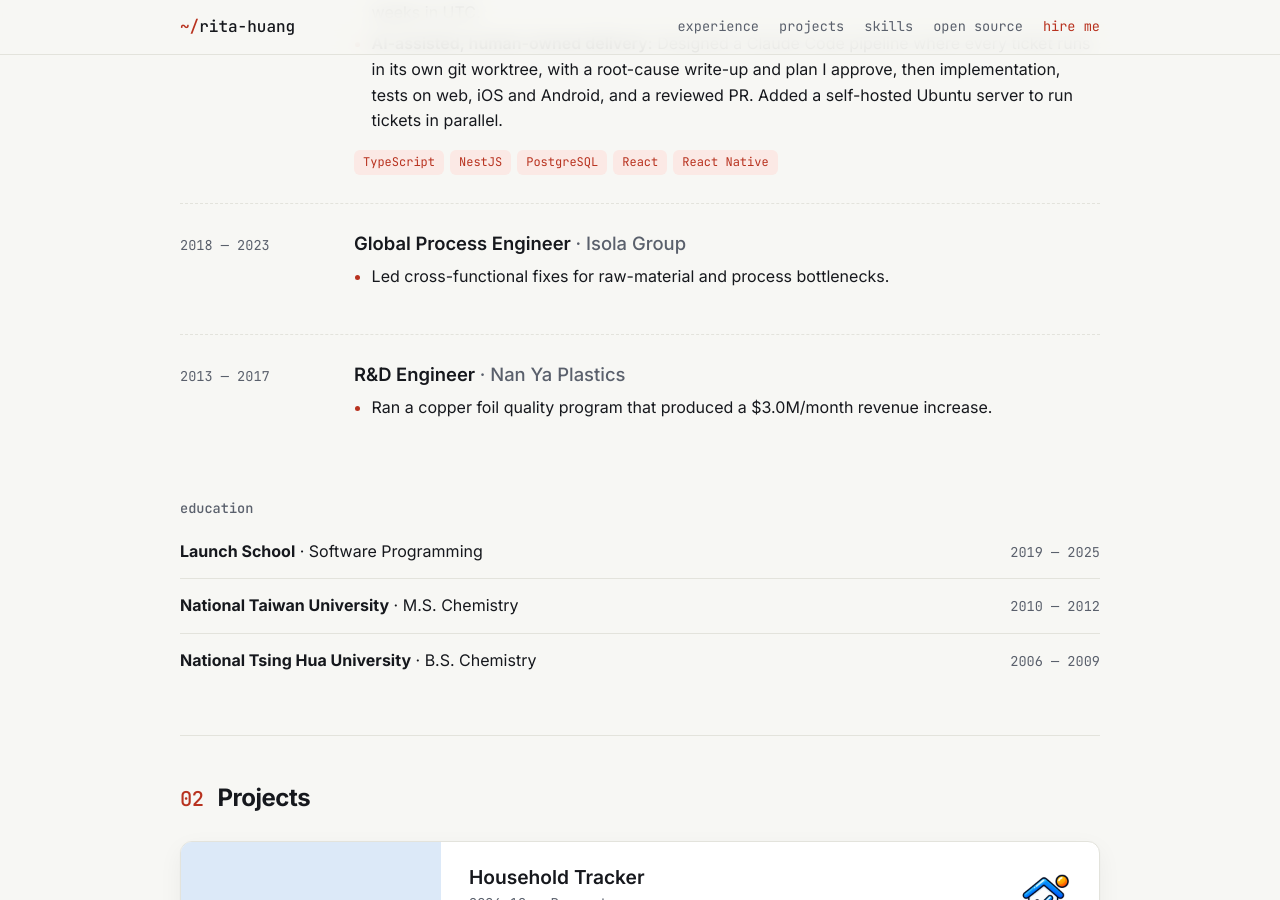
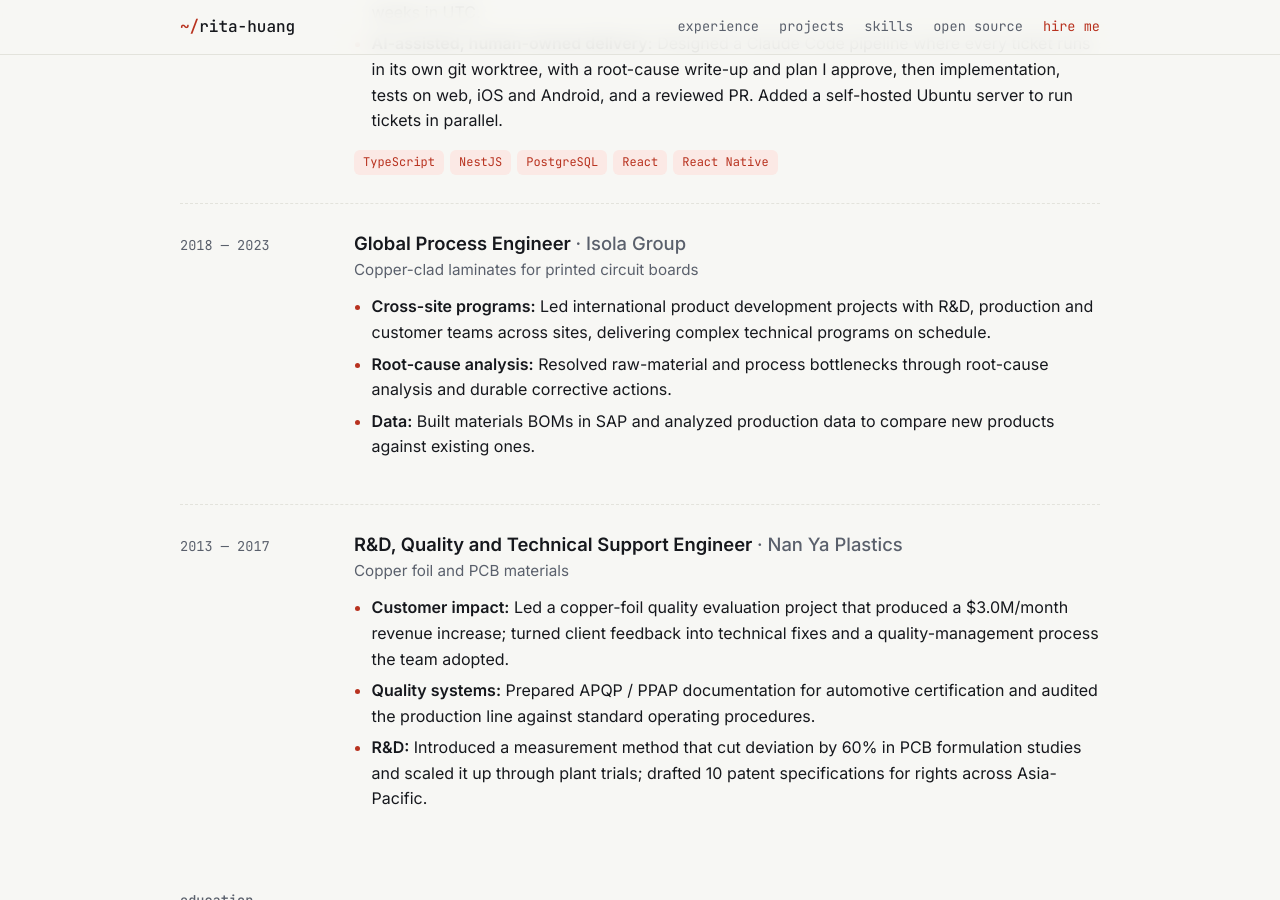
Before and after one commit to yuhruh/yuhruh.github.io, a Jekyll site: the page built from index.html, in a window 1280 px wide and 900 px high, scrolled down 1183 px. Built offline with Jekyll 4.4.1, drawn with Linux system fonts in a browser that asks for light colours.

Commit message:
content: expand Isola and Nan Ya experience
Co-Authored-By: Claude Opus 5.5 <noreply@anthropic.com>

```diff
--- a/_data/experience.yml
+++ b/_data/experience.yml
@@ -22,11 +22,23 @@
 - role: Global Process Engineer
   org: Isola Group
   period: 2018 — 2023
+  tagline: Copper-clad laminates for printed circuit boards
   points:
-    - text: Led cross-functional fixes for raw-material and process bottlenecks.
+    - lead: Cross-site programs
+      text: Led international product development projects with R&D, production and customer teams across sites, delivering complex technical programs on schedule.
+    - lead: Root-cause analysis
+      text: Resolved raw-material and process bottlenecks through root-cause analysis and durable corrective actions.
+    - lead: Data
+      text: Built materials BOMs in SAP and analyzed production data to compare new products against existing ones.
 
-- role: R&D Engineer
+- role: R&D, Quality and Technical Support Engineer
   org: Nan Ya Plastics
   period: 2013 — 2017
+  tagline: Copper foil and PCB materials
   points:
-    - text: Ran a copper foil quality program that produced a $3.0M/month revenue increase.
+    - lead: Customer impact
+      text: Led a copper-foil quality evaluation project that produced a $3.0M/month revenue increase; turned client feedback into technical fixes and a quality-management process the team adopted.
+    - lead: Quality systems
+      text: Prepared APQP / PPAP documentation for automotive certification and audited the production line against standard operating procedures.
+    - lead: R&D
+      text: Introduced a measurement method that cut deviation by 60% in PCB formulation studies and scaled it up through plant trials; drafted 10 patent specifications for rights across Asia-Pacific.
```
